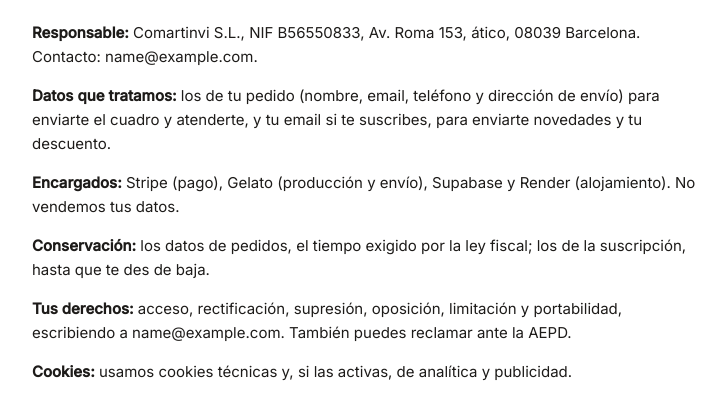
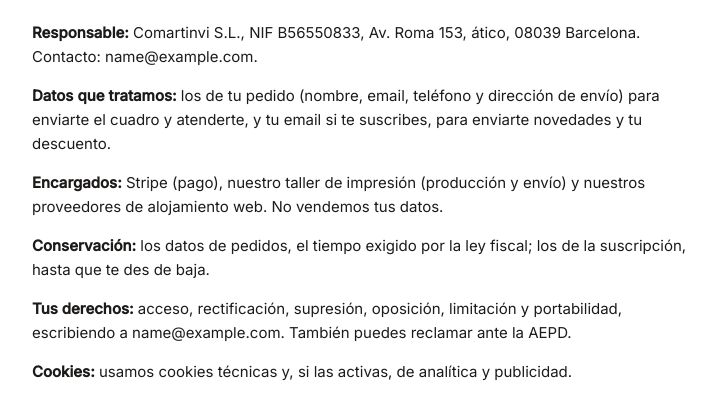
Before and after one commit to evavillaro/caricaturas, a Python web app: template fe/templates/pages/privacidad.html in a window 1280 px wide. Shown: the part 234-648 px from the top of the page, without its empty margins (272-998 px from the left). Run offline with Jinja, Linux system fonts and the light colour scheme; the template is opened without the code that fills it: most values are stand-ins (such as "Sample title", 1, 10 or a date in 2020).

Commit message:
Privacidad sin nombre de la imprenta
Co-Authored-By: Claude Opus 5.5 <noreply@anthropic.com>
Claude-Session: https://claude.ai/code/session_01CNevvcbgJryg6XoadaSMdk

```diff
--- a/fe/templates/pages/privacidad.html
+++ b/fe/templates/pages/privacidad.html
@@ -1,7 +1,7 @@
 {% extends "pages/_page.html" %}{% block body %}
 <p><b>Responsable:</b> Comartinvi S.L., NIF B56550833, Av. Roma 153, ático, 08039 Barcelona. Contacto: {{ email }}.</p>
 <p><b>Datos que tratamos:</b> los de tu pedido (nombre, email, teléfono y dirección de envío) para enviarte el cuadro y atenderte, y tu email si te suscribes, para enviarte novedades y tu descuento.</p>
-<p><b>Encargados:</b> Stripe (pago), Gelato (producción y envío), Supabase y Render (alojamiento). No vendemos tus datos.</p>
+<p><b>Encargados:</b> Stripe (pago), nuestro taller de impresión (producción y envío) y nuestros proveedores de alojamiento web. No vendemos tus datos.</p>
 <p><b>Conservación:</b> los datos de pedidos, el tiempo exigido por la ley fiscal; los de la suscripción, hasta que te des de baja.</p>
 <p><b>Tus derechos:</b> acceso, rectificación, supresión, oposición, limitación y portabilidad, escribiendo a {{ email }}. También puedes reclamar ante la AEPD.</p>
 <p><b>Cookies:</b> usamos cookies técnicas y, si las activas, de analítica y publicidad.</p>
```
